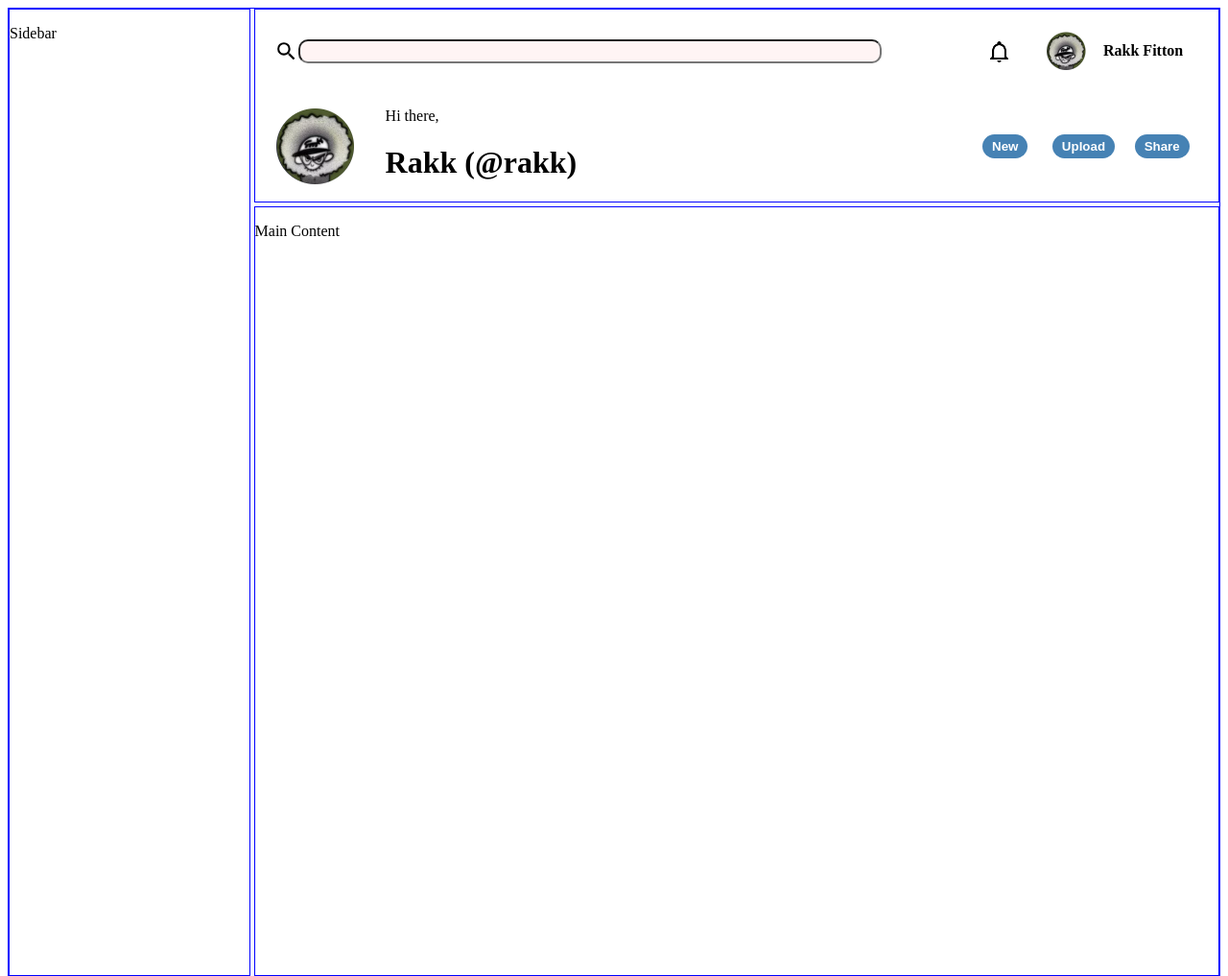
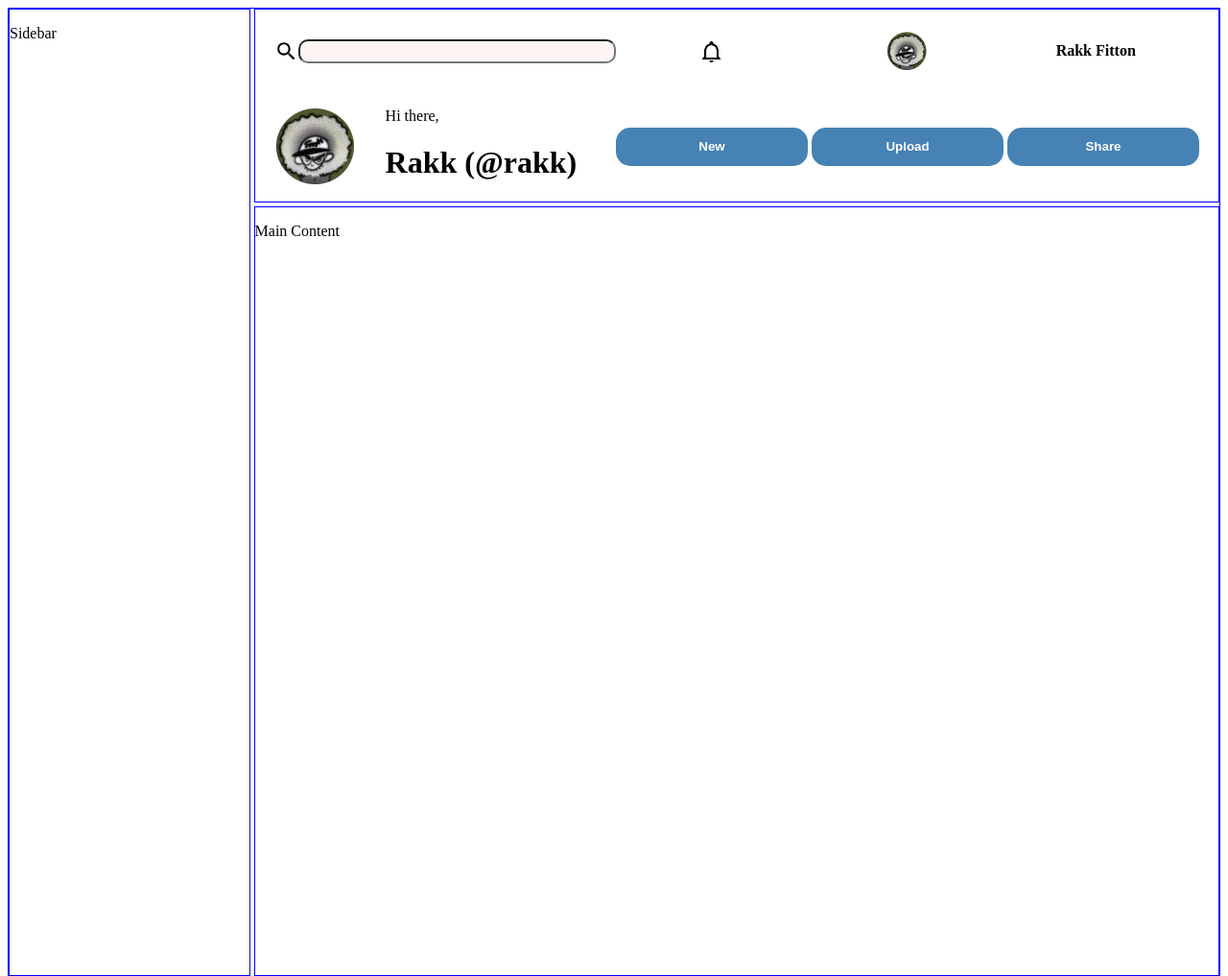
Before and after one commit to oggup/odin-dashboard, a plain HTML site: page index-2.html in a window 1280 px wide. Shown: the top 1017 px of the page at 96% size. Drawn offline with Linux system fonts and the light colour scheme.

Commit message:
header generally complete

```diff
--- a/style.css
+++ b/style.css
@@ -64,7 +64,8 @@
   color: white;
   border: none;
   border-radius: 15px;
-  padding: 5px 10px;
+  height: 40px;
+  width: 200px;
   font-weight: 900;
 }
 
```
